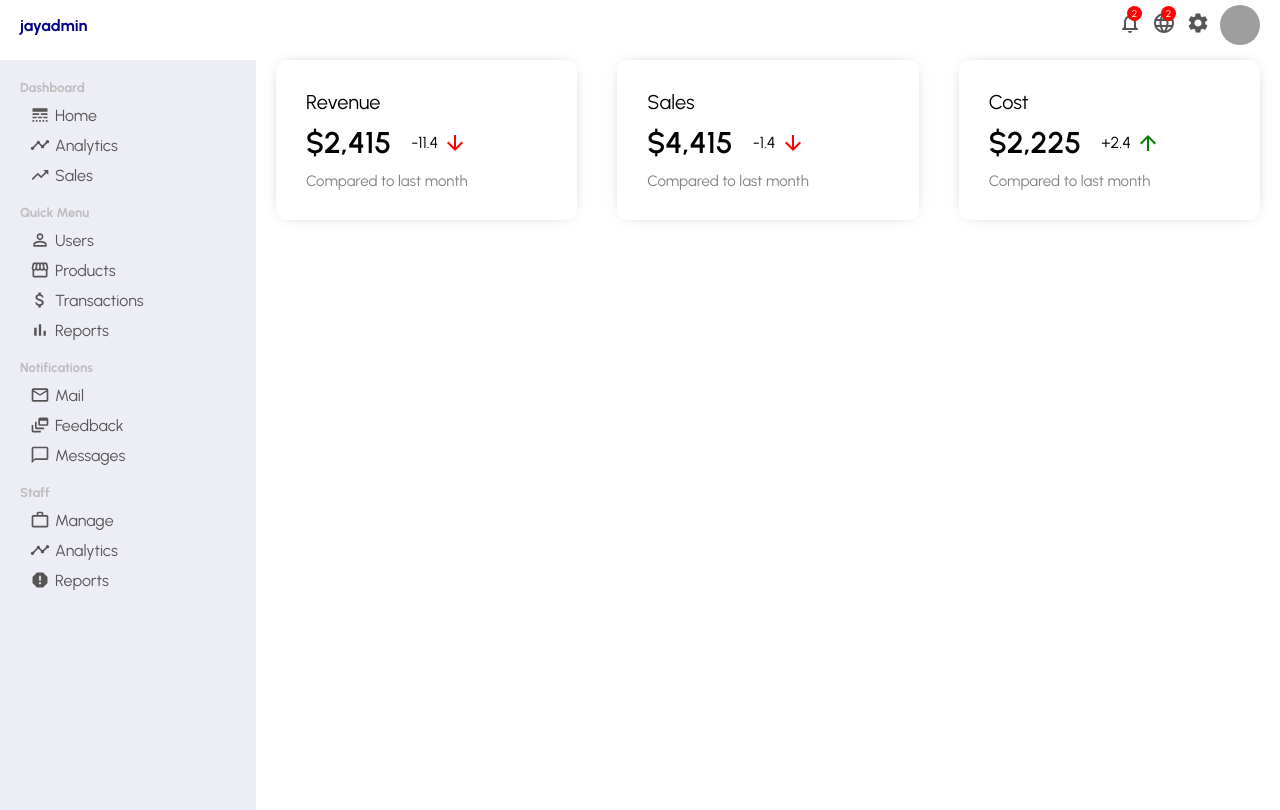
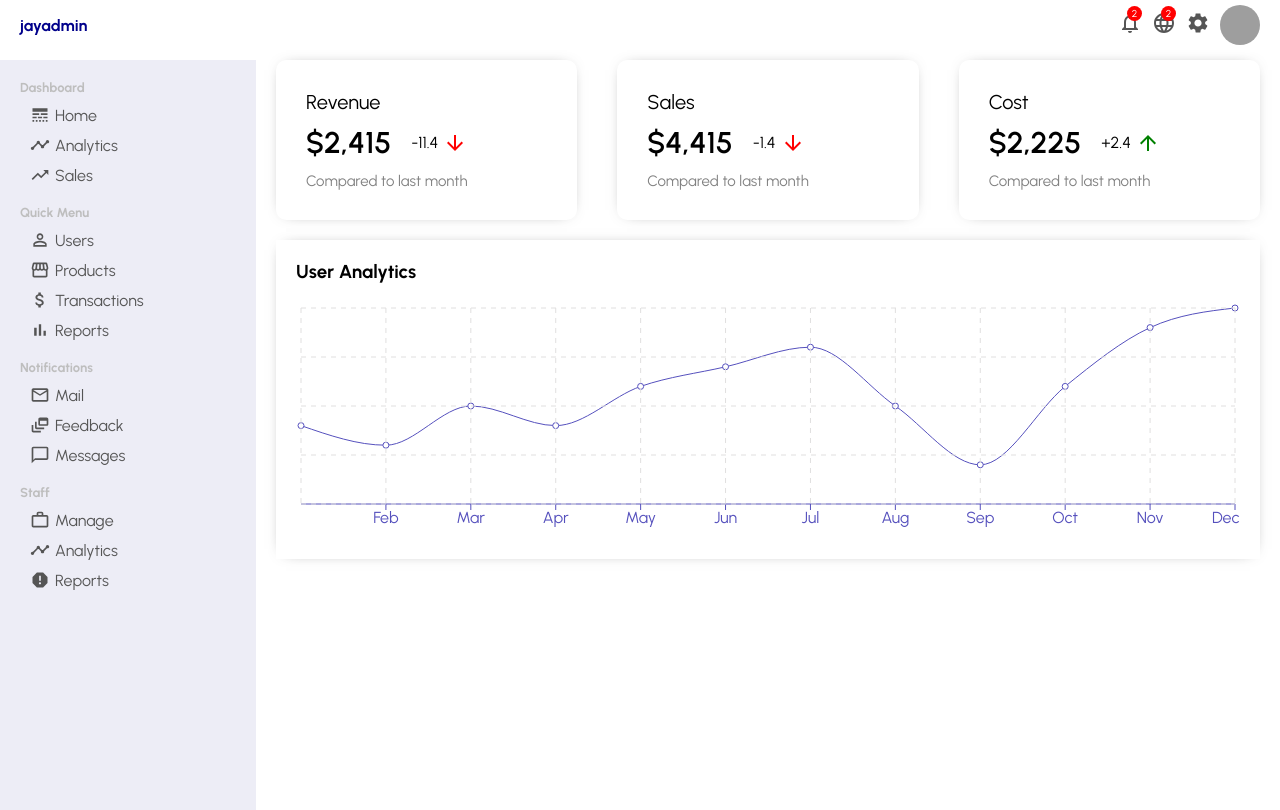
Before and after one commit to jaehak815/react_eCommerce_admin, a React (Create React App) app: page / in a window 1280 px wide. Built offline with nearby package versions, Linux system fonts and the light colour scheme; grey boxes are pictures that could not be loaded.

Commit message:
rechart_prep

```diff
--- /dev/null
+++ b/src/components/chart/Chart.jsx
@@ -0,0 +1,29 @@
+import "./chart.css"
+import {
+    LineChart,
+    Line,
+    XAxis,
+    CartesianGrid,
+    Tooltip,
+    ResponsiveContainer,
+  } from "recharts";
+
+
+
+export default function Chart({title, data, dataKey, grid}) {
+
+
+    return (
+    <div className="chart">
+        <h3 className="chartTitle">{title}</h3>
+        <ResponsiveContainer width="100%" aspect={4 / 1}>
+        <LineChart data={data}>
+            <XAxis dataKey="name" stroke="#5550bd"/>
+            <Line type="monotone" dataKey={dataKey} stroke="#5550bd"/>
+            <Tooltip/>
+            {grid && <CartesianGrid stroke="#e0dfdf" strokeDasharray="5 5" />}
+        </LineChart>
+        </ResponsiveContainer>
+    </div>
+  )
+}
--- /dev/null
+++ b/src/components/chart/chart.css
@@ -0,0 +1,10 @@
+.chart{
+    margin: 20px;
+    padding: 20px;
+    -webkit-box-shadow: 0px 0px 15px -10px rgba(0, 0, 0, 0.75);
+    box-shadow: 0px 0px 15px -10px rgba(0, 0, 0, 0.75);
+}
+
+.chartTitle{
+    margin-bottom: 20px;
+}
--- /dev/null
+++ b/src/dummyData.js
@@ -0,0 +1,51 @@
+export const userData = [
+    {
+      name: 'Jan',
+      "Active User": 4000,
+    },
+    {
+      name: 'Feb',
+      "Active User": 3000,
+    },
+    {
+      name: 'Mar',
+      "Active User": 5000,
+    },
+    {
+      name: 'Apr',
+      "Active User": 4000,
+    },
+    {
+      name: 'May',
+      "Active User": 6000,
+    },
+    {
+      name: 'Jun',
+      "Active User": 7000,
+    },
+    {
+      name: 'Jul',
+      "Active User": 8000,
+    },
+    {
+      name: 'Aug',
+      "Active User": 5000,
+    },
+    {
+      name: 'Sep',
+      "Active User": 2000,
+    },
+    {
+      name: 'Oct',
+      "Active User": 6000,
+    },
+    {
+      name: 'Nov',
+      "Active User": 9000,
+    },
+    {
+      name: 'Dec',
+      "Active User": 10000,
+    },
+
+  ];
--- a/src/pages/home/Home.jsx
+++ b/src/pages/home/Home.jsx
@@ -1,10 +1,13 @@
+import Chart from "../../components/chart/Chart"
 import FeaturedInfo from "../../components/featuredInfo/FeaturedInfo"
-import "./home.css"
+import "./home.css";
+import {userData} from "../../dummyData"
 
 export default function Home() {
   return (
     <div className="home">
         <FeaturedInfo/>
+        <Chart data={userData} title="User Analytics" grid dataKey="Active User"/>
         </div>
   )
 }
```
